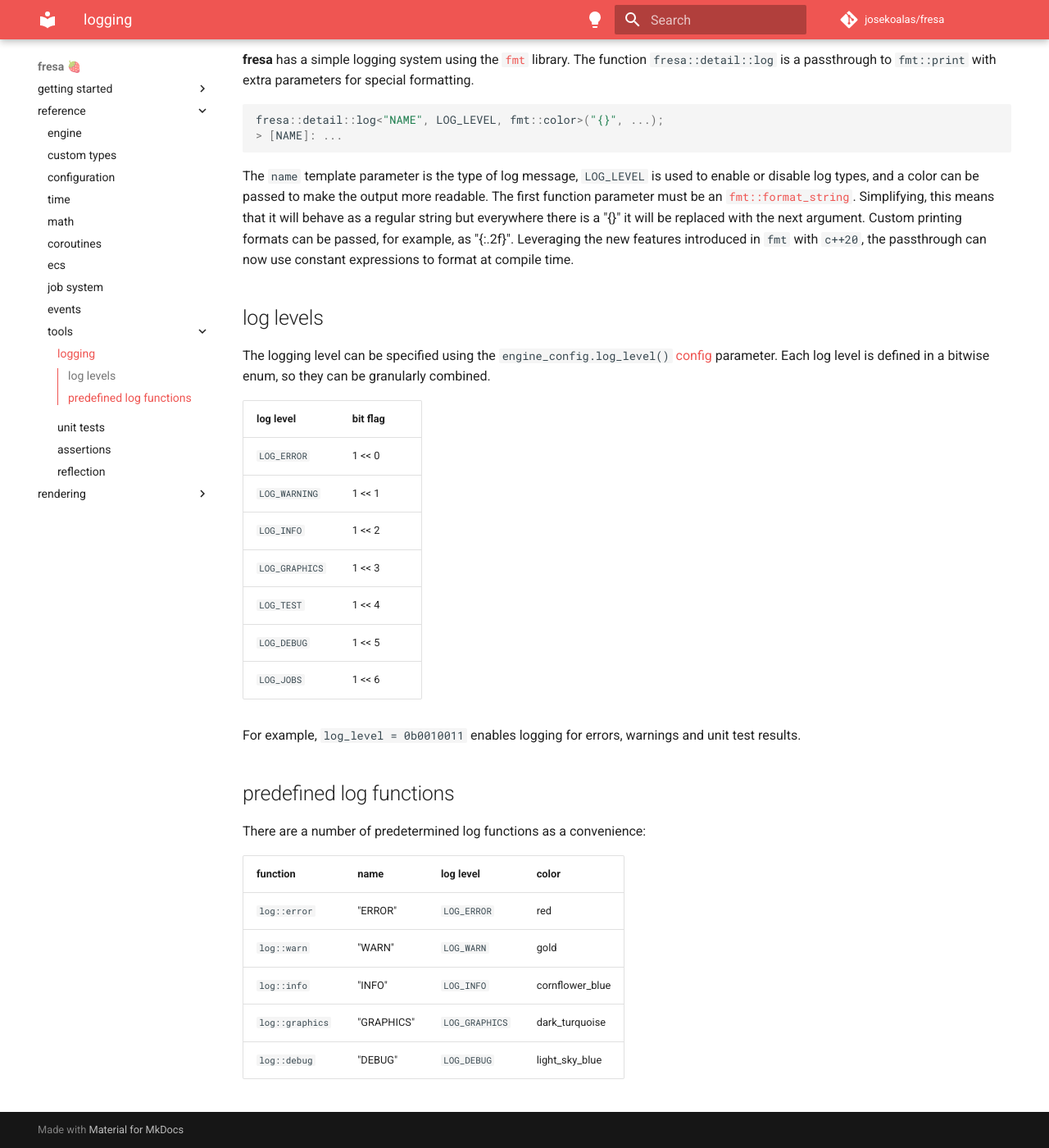
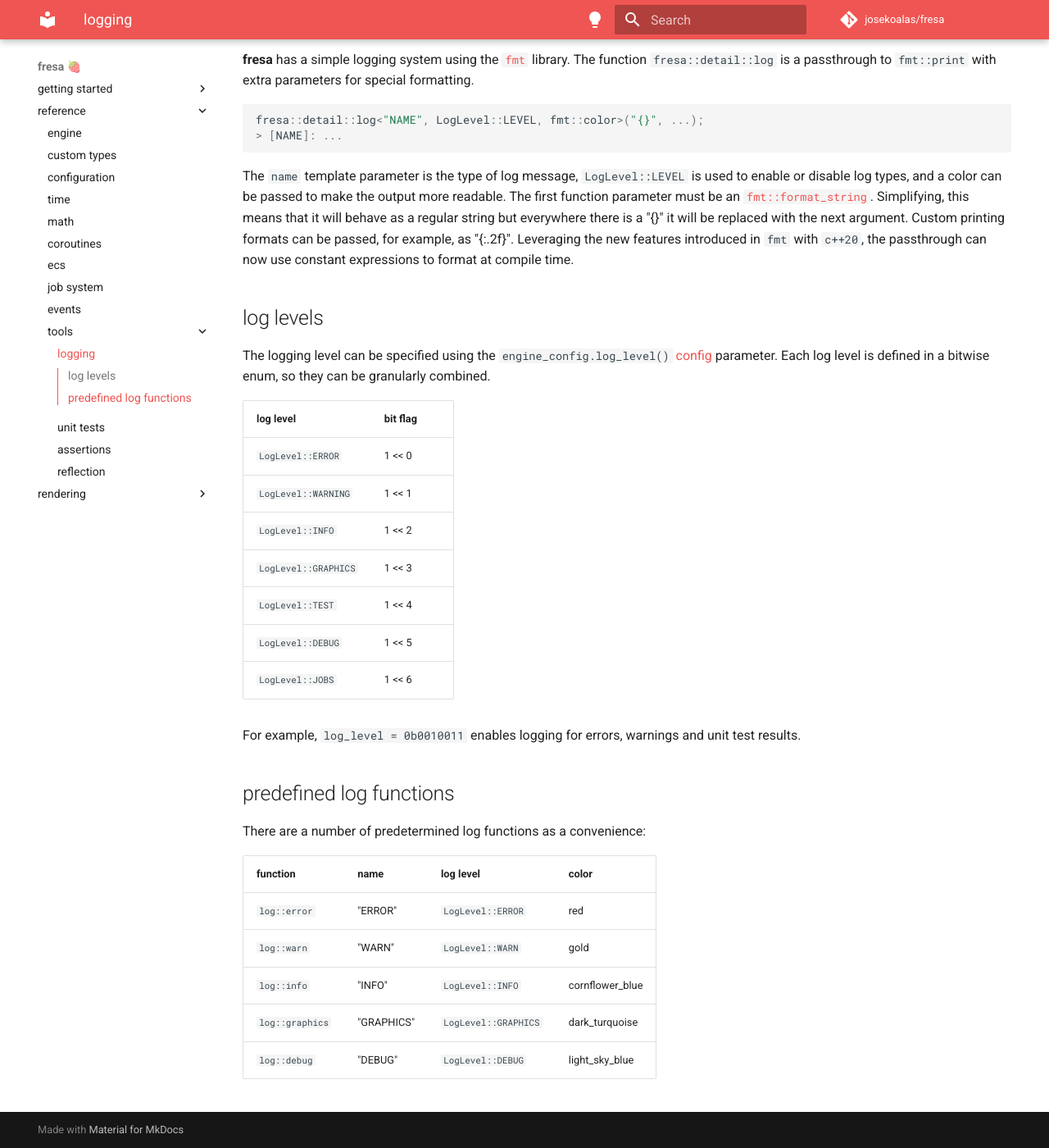
Before and after one commit to eerii/fresa, an MkDocs documentation site: the page built from docs/reference/tools/log.md, in a window 1280 px wide and 1400 px high, scrolled down 120 px. Shown: the whole window at 82% size. Built offline with MkDocs 1.6.1 and Material for MkDocs 9.7.7, drawn with Linux system fonts in a browser that asks for light colours; comment, search, counter and statistics services are not loaded; the version menu is left out.

Commit message:
[0.5.2] Typed Enums 🐧

````diff
--- a/docs/reference/tools/log.md
+++ b/docs/reference/tools/log.md
@@ -3,11 +3,11 @@
 **fresa** has a simple logging system using the [`fmt`](https://github.com/fmtlib/fmt) library. The function `fresa::detail::log` is a passthrough to `fmt::print` with extra parameters for special formatting.
 
 ```cpp
-fresa::detail::log<"NAME", LOG_LEVEL, fmt::color>("{}", ...);
+fresa::detail::log<"NAME", LogLevel::LEVEL, fmt::color>("{}", ...);
 > [NAME]: ...
 ```
 
-The `name` template parameter is the type of log message, `LOG_LEVEL` is used to enable or disable log types, and a color can be passed to make the output more readable. The first function parameter must be an [`fmt::format_string`](https://fmt.dev/latest/syntax.html). Simplifying, this means that it will behave as a regular string but everywhere there is a "{}" it will be replaced with the next argument. Custom printing formats can be passed, for example, as "{:.2f}". Leveraging the new features introduced in `fmt` with `c++20`, the passthrough can now use constant expressions to format at compile time.
+The `name` template parameter is the type of log message, `LogLevel::LEVEL` is used to enable or disable log types, and a color can be passed to make the output more readable. The first function parameter must be an [`fmt::format_string`](https://fmt.dev/latest/syntax.html). Simplifying, this means that it will behave as a regular string but everywhere there is a "{}" it will be replaced with the next argument. Custom printing formats can be passed, for example, as "{:.2f}". Leveraging the new features introduced in `fmt` with `c++20`, the passthrough can now use constant expressions to format at compile time.
 
 ## log levels
 
@@ -15,13 +15,13 @@
 
 | log level | bit flag |
 |---|---|
-| `LOG_ERROR` | 1 << 0 |
-| `LOG_WARNING` | 1 << 1 |
-| `LOG_INFO` | 1 << 2 |
-| `LOG_GRAPHICS` | 1 << 3 |
-| `LOG_TEST` | 1 << 4 |
-| `LOG_DEBUG` | 1 << 5 |
-| `LOG_JOBS` | 1 << 6 |
+| `LogLevel::ERROR` | 1 << 0 |
+| `LogLevel::WARNING` | 1 << 1 |
+| `LogLevel::INFO` | 1 << 2 |
+| `LogLevel::GRAPHICS` | 1 << 3 |
+| `LogLevel::TEST` | 1 << 4 |
+| `LogLevel::DEBUG` | 1 << 5 |
+| `LogLevel::JOBS` | 1 << 6 |
 
 For example, `log_level = 0b0010011` enables logging for errors, warnings and unit test results.
 
@@ -31,8 +31,8 @@
 
 | function | name | log level | color |
 |---|---|---|---|
-| `log::error` | "ERROR" | `LOG_ERROR` | red |
-| `log::warn` | "WARN" | `LOG_WARN` | gold |
-| `log::info` | "INFO" | `LOG_INFO` | cornflower_blue |
-| `log::graphics` | "GRAPHICS" | `LOG_GRAPHICS` | dark_turquoise |
-| `log::debug` | "DEBUG" | `LOG_DEBUG` | light_sky_blue |
+| `log::error` | "ERROR" | `LogLevel::ERROR` | red |
+| `log::warn` | "WARN" | `LogLevel::WARN` | gold |
+| `log::info` | "INFO" | `LogLevel::INFO` | cornflower_blue |
+| `log::graphics` | "GRAPHICS" | `LogLevel::GRAPHICS` | dark_turquoise |
+| `log::debug` | "DEBUG" | `LogLevel::DEBUG` | light_sky_blue |
````
Also changed, not shown: CHANGELOG.md (+1 -0 lines), docs/reference/tools/unit_test.md (+1 -1 lines), 7 other files.
